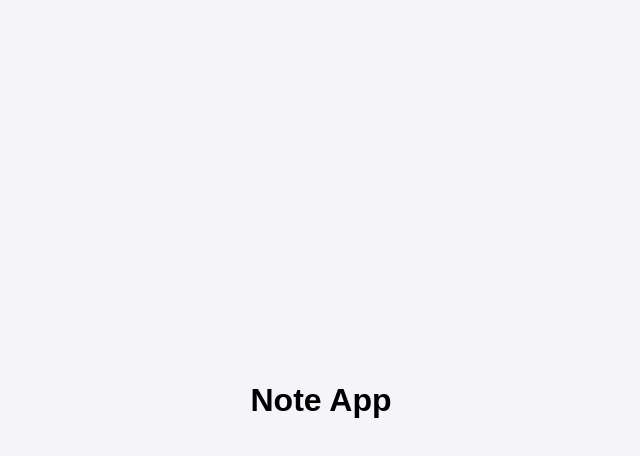
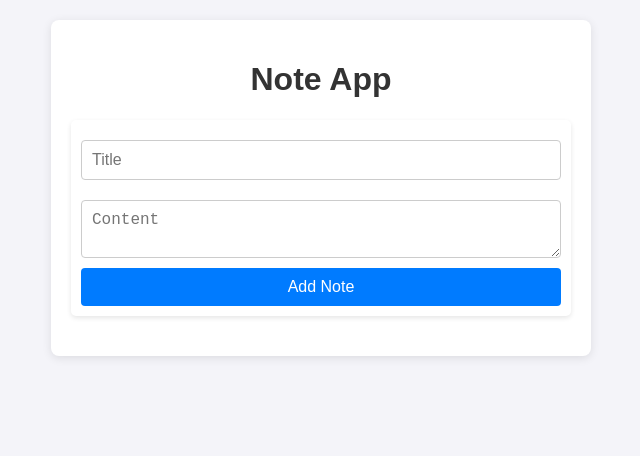
Before and after one commit to SkillBrain-com/exam-fe-30.10.24, a React (Create React App) app: page /gabriel-dumitru in a window 1280 px wide. Before the commit this address had no page. Shown: the top 456 px of the page, without its empty margins (319-959 px from the left). Built offline with nearby package versions, Linux system fonts and the light colour scheme.

Commit message:
implement add note functionality

```diff
--- a/src/App.js
+++ b/src/App.js
@@ -1,4 +1,5 @@
 import React from "react";
+import GabrielDumitruNotes from "./pages/gabriel-dumitru/AddNotes";
 import MentorNotes from "./pages/mentor/AddNotes";
 import { BrowserRouter as Router, Route, Routes } from "react-router-dom";
 import "./App.css";
@@ -6,10 +7,11 @@ import "./App.css";
 function App() {
   return (
     <Router>
-      <div className='App'>
+      <div className="App">
         <h1>Note App</h1>
         <Routes>
-          <Route path='/' element={<MentorNotes />} />
+          <Route path="/" element={<MentorNotes />} />
+          <Route path="/gabriel-dumitru" element={<GabrielDumitruNotes />} />
           {/* Add your route here */}
         </Routes>
       </div>
--- a/src/components/NoteCard.js
+++ b/src/components/NoteCard.js
@@ -2,7 +2,7 @@ import React from "react";
 
 function NoteCard({ title, content }) {
   return (
-    <div className='note'>
+    <div className="note">
       <h3>{title}</h3>
       <p>{content}</p>
     </div>
--- a/src/index.css
+++ b/src/index.css
@@ -1,24 +1,39 @@
 body {
   font-family: Arial, sans-serif;
   margin: 0;
-  padding: 0;
+  background-color: #f4f4f9;
   display: flex;
   justify-content: center;
-  align-items: center;
-  height: 100vh;
-  background-color: #f4f4f9;
+  height: 100%;
+  padding: 20px;
 }
 
 .App {
   width: 500px;
   text-align: center;
+  margin: 0 auto;
+  padding: 20px;
+  border-radius: 8px;
+  background-color: #ffffff;
+  box-shadow: 0 2px 10px rgba(0, 0, 0, 0.1);
+}
+
+h1 {
+  text-align: center;
+  color: #333;
 }
 
 .note {
   background-color: #fff;
-  border-radius: 5px;
+  border-radius: 8px;
   box-shadow: 0 2px 5px rgba(0, 0, 0, 0.1);
+  padding: 15px;
+  margin-bottom: 10px;
   text-align: left;
+}
+
+.note:hover {
+  transform: scale(1.02);
 }
 
 .add-note-form {
@@ -28,29 +43,34 @@ body {
   background-color: #fff;
   border-radius: 5px;
   box-shadow: 0 2px 5px rgba(0, 0, 0, 0.1);
+  margin-bottom: 20px;
 }
 
 .submit-button {
   background-color: #007bff;
   color: white;
   border: none;
-  padding: 10px;
-  border-radius: 5px;
+  padding: 10px 15px;
+  border-radius: 4px;
   cursor: pointer;
   font-size: 16px;
   transition: background-color 0.3s ease;
+  cursor: pointer;
 }
 
-.title-input {
-  border: 1px solid #ccc;
-  border-radius: 5px;
-  font-size: 16px;
-  outline: none;
+.submit-button:hover {
+  background-color: #0056b3;
 }
 
+.title-input,
 .content-input {
+  padding: 10px;
+  margin: 10px 0;
   border: 1px solid #ccc;
-  border-radius: 5px;
+  border-radius: 4px;
   font-size: 16px;
-  outline: none;
+  max-width: 100%;
+  width: 100%;
+  resize: vertical;
+  box-sizing: border-box;
 }
--- /dev/null
+++ b/src/pages/gabriel-dumitru/AddNote.js
@@ -0,0 +1,38 @@
+import React, { useState } from "react";
+
+function AddNote({ addNote }) {
+  const [title, setTitle] = useState("");
+  const [content, setContent] = useState("");
+
+  const handleSubmit = (e) => {
+    e.preventDefault();
+    if (!title || !content) return;
+    const newNote = { title, content };
+    addNote(newNote);
+    setTitle("");
+    setContent("");
+  };
+
+  return (
+    <form onSubmit={handleSubmit} className="add-note-form">
+      <input
+        className="title-input"
+        type="text"
+        placeholder="Title"
+        value={title}
+        onChange={(e) => setTitle(e.target.value)}
+      />
+      <textarea
+        className="content-input"
+        placeholder="Content"
+        value={content}
+        onChange={(e) => setContent(e.target.value)}
+      />
+      <button className="submit-button" type="submit">
+        Add Note
+      </button>
+    </form>
+  );
+}
+
+export default AddNote;
--- /dev/null
+++ b/src/pages/gabriel-dumitru/AddNotes.js
@@ -0,0 +1,31 @@
+import React from "react";
+import AddNote from "./AddNote";
+import NoteCard from "../../components/NoteCard";
+
+// const initialNote = {
+//   title: "First Note",
+//   content: "This is my first note",
+// };
+
+function GabrielDumitruNotes() {
+  const [notes, setNotes] = React.useState([{ title: "", content: "" }]);
+
+  const addNote = (newNote) => {
+    setNotes((prevNotes) => [...prevNotes, newNote]);
+  };
+
+  return (
+    <div>
+      <AddNote addNote={addNote} />
+      {notes.map(
+        (note, index) =>
+          (note.title || note.content) && (
+            <NoteCard key={index} title={note.title} content={note.content} />
+          )
+      )}
+      {/* <NoteCard title={initialNote.title} content={initialNote.content} /> */}
+    </div>
+  );
+}
+
+export default GabrielDumitruNotes;
```
